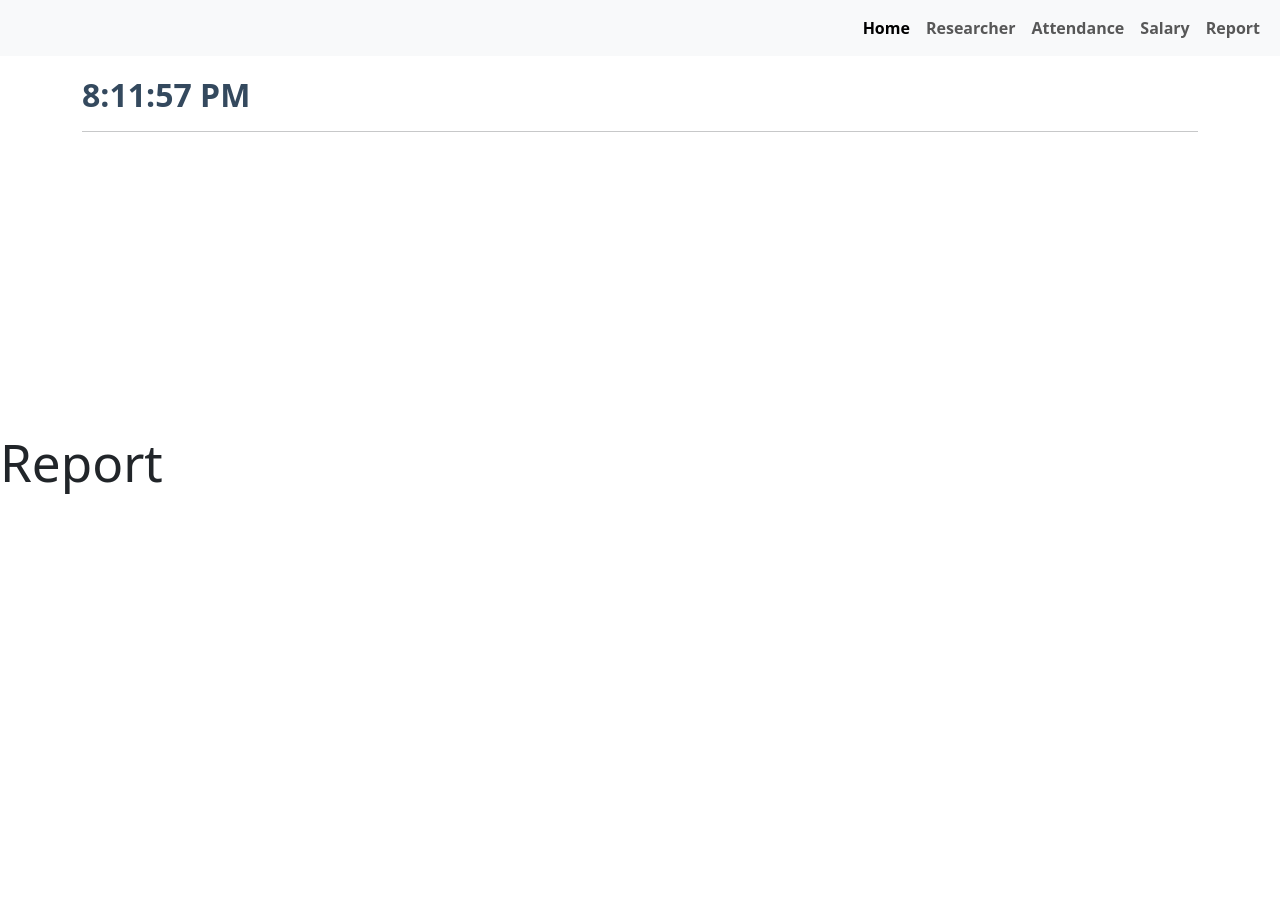
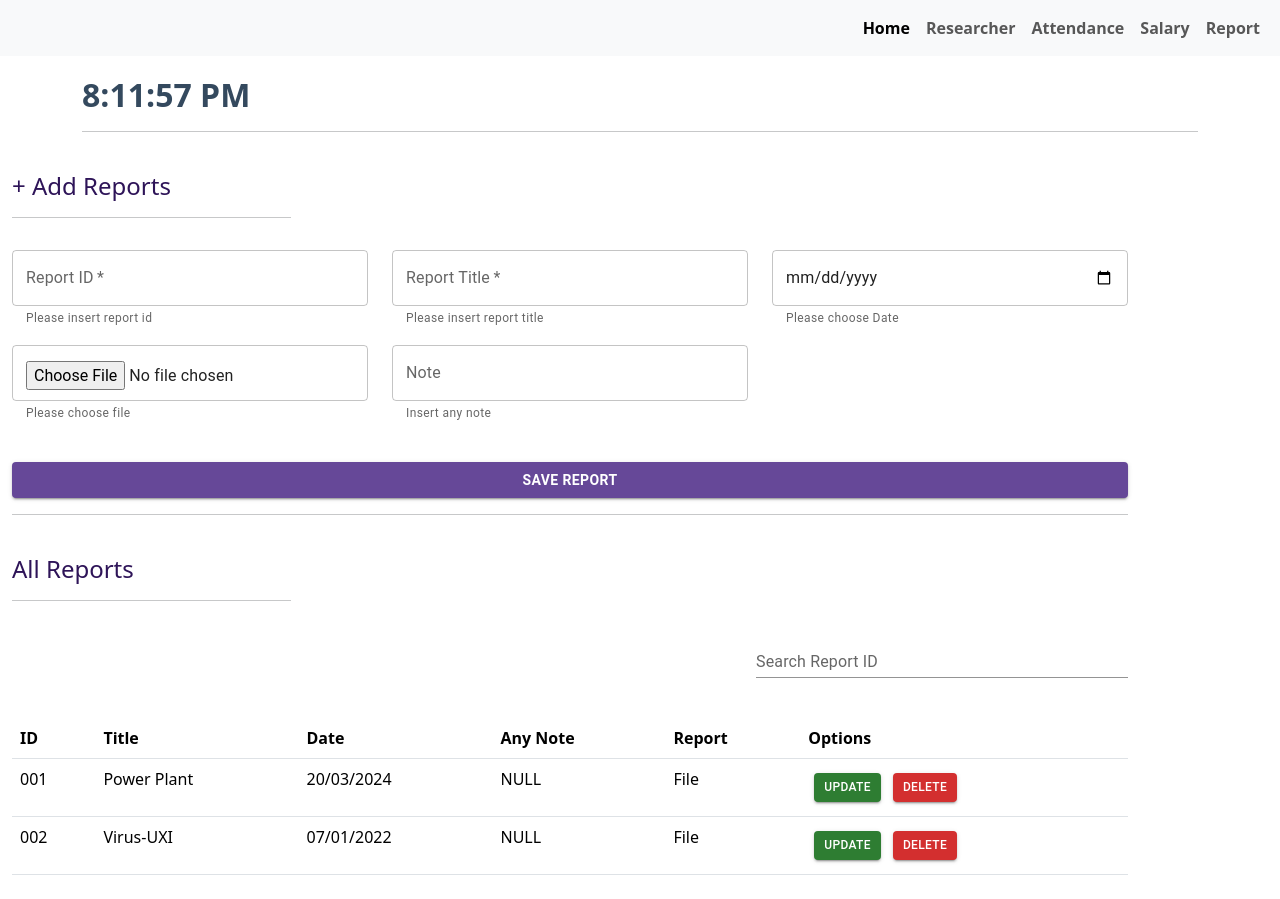
Before and after one commit to prashankulathunga/RFIAS, a React (Vite) app in the folder RFIAS_V0.1/: page /report in a window 1280 px wide. Before the commit the page ends 800 px from the top, so only its background shows below. Built offline with nearby package versions, Linux system fonts and the light colour scheme.

Commit message:
create report component commit

```diff
--- a/RFIAS_V0.1/src/components/attendance.jsx
+++ b/RFIAS_V0.1/src/components/attendance.jsx
@@ -1,4 +1,4 @@
-import {Button, FormControl, FormHelperText, InputLabel, MenuItem, Select, TextField} from "@mui/material";
+import {Avatar, Button, FormControl, FormHelperText, InputLabel, MenuItem, Select, TextField} from "@mui/material";
 
 function Attendance(){
     return(
@@ -92,6 +92,7 @@ function Attendance(){
                     <table className='table table-hover col-12'>
                         <thead>
                         <tr>
+                            <th scope="col"></th>
                             <th scope="col">Nic</th>
                             <th scope="col">Name</th>
                             <th scope="col">Date</th>
@@ -101,6 +102,7 @@ function Attendance(){
                         </thead>
                         <tbody>
                         <tr>
+                            <td><Avatar>SA</Avatar></td>
                             <td>2002651725971V</td>
                             <td>Siyadoris Appuhami</td>
                             <td>20/06/2024</td>
@@ -114,6 +116,7 @@ function Attendance(){
                         </tr>
 
                         <tr>
+                            <td><Avatar>NP</Avatar></td>
                             <td>2002861725971V</td>
                             <td>Notheris Appuhami</td>
                             <td>07/01/2024</td>
--- a/RFIAS_V0.1/src/components/employee.jsx
+++ b/RFIAS_V0.1/src/components/employee.jsx
@@ -1,4 +1,5 @@
 import {
+    Avatar,
     Button,
     FormControl,
     FormControlLabel, FormHelperText,
@@ -158,6 +159,7 @@ function Employee() {
                     <table className='table table-hover col-12'>
                         <thead>
                         <tr>
+                            <th scope='col'></th>
                             <th scope="col">Nic</th>
                             <th scope="col">Name</th>
                             <th scope="col">Gender</th>
@@ -172,6 +174,7 @@ function Employee() {
 
                         <tbody>
                         <tr>
+                            <td><Avatar>SA</Avatar></td>
                             <td>2002651725971V</td>
                             <td>Siyadoris Appuhami</td>
                             <td>Male</td>
@@ -189,6 +192,7 @@ function Employee() {
                         </tr>
 
                         <tr>
+                            <td><Avatar>NM</Avatar></td>
                             <td>2002651065971V</td>
                             <td>Noty Madu</td>
                             <td>Female</td>
--- a/RFIAS_V0.1/src/components/reports.jsx
+++ b/RFIAS_V0.1/src/components/reports.jsx
@@ -1,6 +1,143 @@
+import {Avatar, Button, TextField} from "@mui/material";
+
 function Report(){
     return(
-        <h1>Report</h1>
+
+        <>
+            <br/>
+            <div className="container">
+
+                <div className="employee-header col-12 col-sm-6">
+                    <h4>+ Add Reports</h4>
+                </div>
+                <hr className='col-3'/>
+
+                <form>
+                    <div className="row">
+
+                        <div className="col-12 col-sm-6 col-md-4">
+                            <div className="filed-margin">
+                                <TextField fullWidth type='number' id='rportTitle' label='Report ID'
+                                           placeholder='ex:101'
+                                           helperText='Please insert report id' required/>
+                            </div>
+                        </div>
+
+                        <div className="col-12 col-sm-6 col-md-4">
+                            <div className="filed-margin">
+                                <TextField fullWidth type='text' id='rportTitle' label='Report Title'
+                                           placeholder='ex:power plant'
+                                           helperText='Please insert report title' required/>
+                            </div>
+                        </div>
+
+                        <div className="col-12 col-sm-6 col-md-4">
+                            <div className="filed-margin">
+                                <TextField fullWidth type='Date' id='repDate'
+                                           helperText='Please choose Date' required/>
+                            </div>
+                        </div>
+
+                        <div className="col-12 col-sm-6 col-md-4">
+                            <div className="filed-margin">
+                                <TextField fullWidth type='file' id='rportFile'
+                                           helperText='Please choose file' required/>
+                            </div>
+                        </div>
+
+                        <div className="col-12 col-sm-6 col-md-4">
+                            <div className="filed-margin">
+                                <TextField fullWidth type='text' id='rportTitle' label='Note'
+                                           placeholder='ex:power plant'
+                                           helperText='Insert any note'/>
+                            </div>
+                        </div>
+
+                    </div>
+
+                    <div className="row">
+                        <div className="col-12 savEmpBtn">
+                            <Button className='col-12' variant="contained">Save Report</Button>
+                        </div>
+                    </div>
+
+                    <hr/>
+                    <br/>
+
+                    <div className="allEmpHeader col-12 col-sm-6">
+                        <h4>All Reports</h4>
+                    </div>
+                    <hr className='col-3'/>
+
+                    <div className="row">
+                        <div className="search-outer col-12">
+                            <div className="col-12 col-sm-6 col-md-4">
+                                <div className="filed-margin">
+                                    <TextField fullWidth type='search' id='serchRport' label="Search Report ID"  variant="standard"
+                                               size='small'
+                                               placeholder='search here'/>
+                                </div>
+                            </div>
+                        </div>
+
+                    </div>
+
+                </form>
+
+                <div className=" table-outer col-12">
+                    <table className='table table-hover col-12'>
+                        <thead>
+                        <tr>
+                            <th scope="col">ID</th>
+                            <th scope="col">Title</th>
+                            <th scope="col">Date</th>
+                            <th scope="col">Any Note</th>
+                            <th scope="col">Report</th>
+                            <th scope="col">Options</th>
+                        </tr>
+                        </thead>
+                        <tbody>
+                        <tr>
+                            <td>001</td>
+                            <td>Power Plant</td>
+                            <td>20/03/2024</td>
+                            <td>NULL</td>
+                            <td>File</td>
+                            <td>
+                                <div className="optionBtn">
+                                    <Button variant="contained" color='success' size="small">Update</Button>
+                                    <Button variant="contained" color='error' size="small">Delete</Button>
+                                </div>
+                            </td>
+                        </tr>
+
+                        <tr>
+                            <td>002</td>
+                            <td>Virus-UXI</td>
+                            <td>07/01/2022</td>
+                            <td>NULL</td>
+                            <td>File</td>
+                            <td>
+                                <div className="optionBtn">
+                                    <Button variant="contained" color='success' size="small">Update</Button>
+                                    <Button variant="contained" color='error' size="small">Delete</Button>
+                                </div>
+                            </td>
+                        </tr>
+
+                        </tbody>
+
+
+                    </table>
+                </div>
+
+
+            </div>
+
+        </>
+
+
+
     );
 }
 export default Report;
--- a/RFIAS_V0.1/src/components/salary.jsx
+++ b/RFIAS_V0.1/src/components/salary.jsx
@@ -1,4 +1,4 @@
-import {Button, FormControl, FormHelperText, InputLabel, MenuItem, Select, TextField} from "@mui/material";
+import {Avatar, Button, FormControl, FormHelperText, InputLabel, MenuItem, Select, TextField} from "@mui/material";
 
 function Salary(){
 
@@ -109,6 +109,7 @@ function Salary(){
                     <table className='table table-hover col-12'>
                         <thead>
                         <tr>
+                            <th scope="col"></th>
                             <th scope="col">Nic</th>
                             <th scope="col">Name</th>
                             <th scope="col">Date</th>
@@ -119,6 +120,7 @@ function Salary(){
                         </thead>
                         <tbody>
                         <tr>
+                            <td><Avatar>SA</Avatar></td>
                             <td>2002651725971V</td>
                             <td>Siyadoris Appuhami</td>
                             <td>20/03/2024</td>
@@ -133,6 +135,7 @@ function Salary(){
                         </tr>
 
                         <tr>
+                            <td><Avatar>NP</Avatar></td>
                             <td>2002861725971V</td>
                             <td>Notheris Appuhami</td>
                             <td>07/01/2024</td>
```
Also changed, not shown: RFIAS_V0.1/src/components/home.jsx (+9 -6 lines), RFIAS_V0.1/src/App.css (line endings or trailing spaces).
